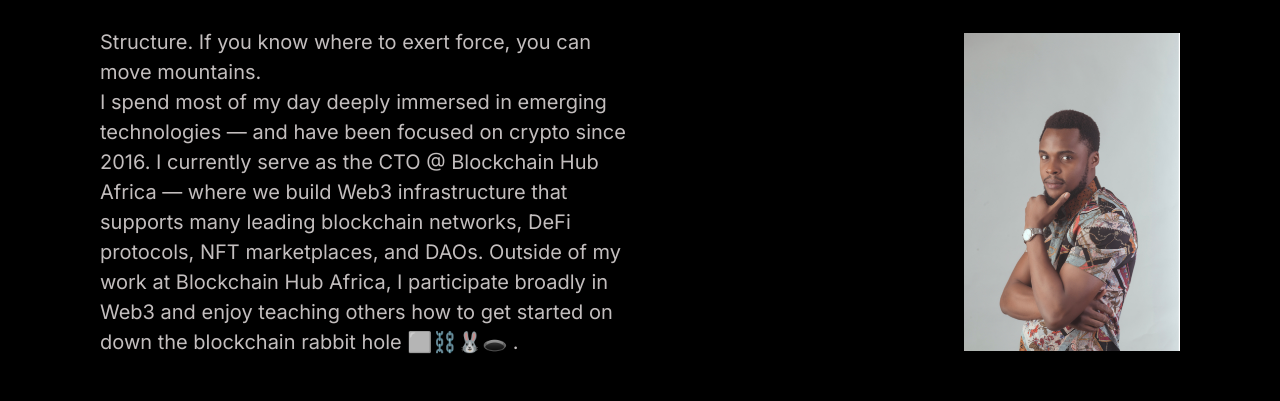
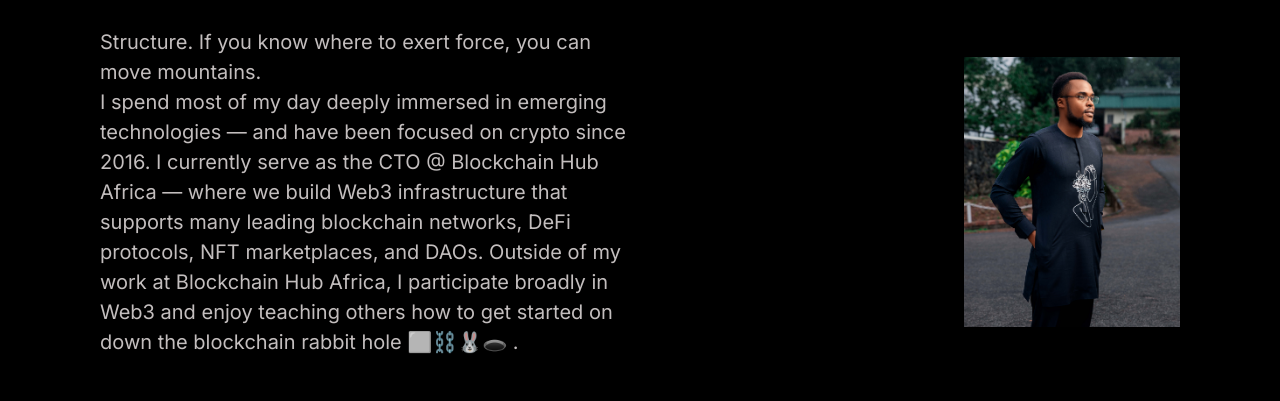
Before and after one commit to chuksy92/personal_website, a website built with Parcel: page index.html in a window 1280 px wide. Shown: the part 766-1167 px from the top of the page. Built offline with nearby package versions, Linux system fonts and the light colour scheme; files whose address does not match are found by name.

Commit message:
changed my picture

```diff
--- a/index.html
+++ b/index.html
@@ -62,7 +62,7 @@
 						I participate broadly in Web3 and enjoy teaching others how to get
 						started on down the blockchain rabbit hole ⬜⛓️🐰🕳️ .
 					</p>
-					<image class="hero__image" src="images/chukky.jpg" />
+					<image class="hero__image" src="images/new_chukky.jpeg" />
 				</div>
 			</section>
 			<section
```
Also changed, not shown: images/new_chukky.jpeg (added).
